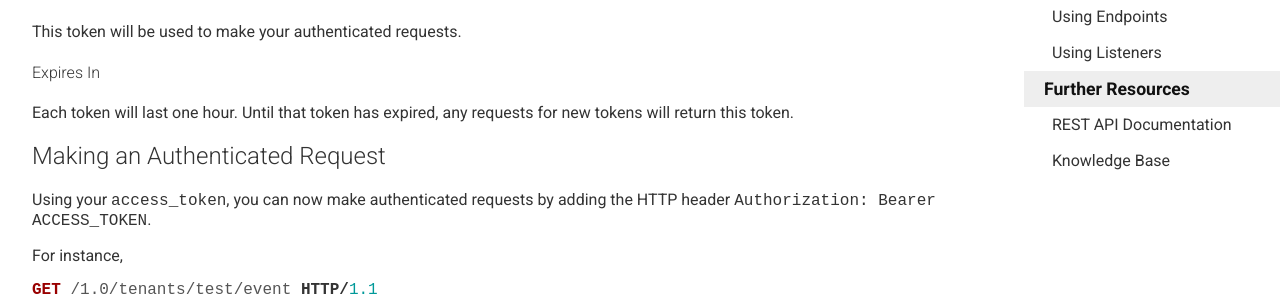
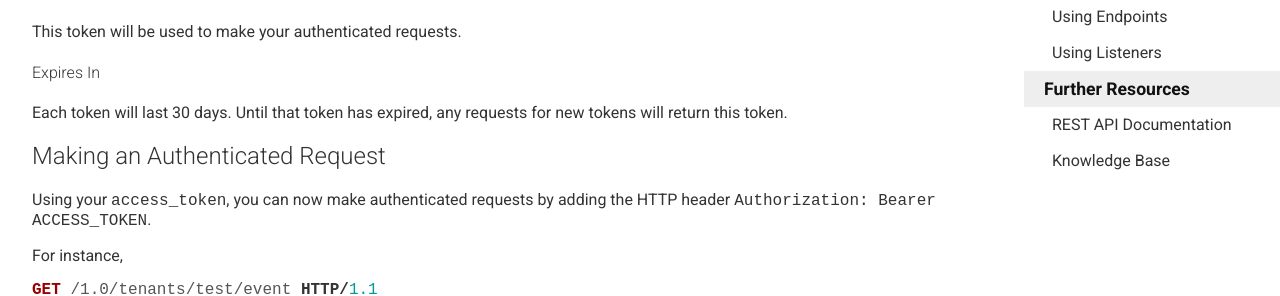
Before and after one commit to ianbishop/userevents.github.io, a Jekyll site: the page built from docs/authentication.md, in a window 1280 px wide. Shown: the part 861-1157 px from the top of the page. Built offline with Jekyll 4.4.1, drawn with Linux system fonts in a browser that asks for light colours; Markdown is read by kramdown in place of the engine named in the settings.

Commit message:
Update authentication.md

```diff
--- a/docs/authentication.md
+++ b/docs/authentication.md
@@ -49,7 +49,7 @@ This token will be used to make your authenticated requests.
 
 #### Expires In
 
-Each token will last one hour. Until that token has expired, any requests for
+Each token will last 30 days. Until that token has expired, any requests for
 new tokens will return this token.
 
 ## Making an Authenticated Request
```
